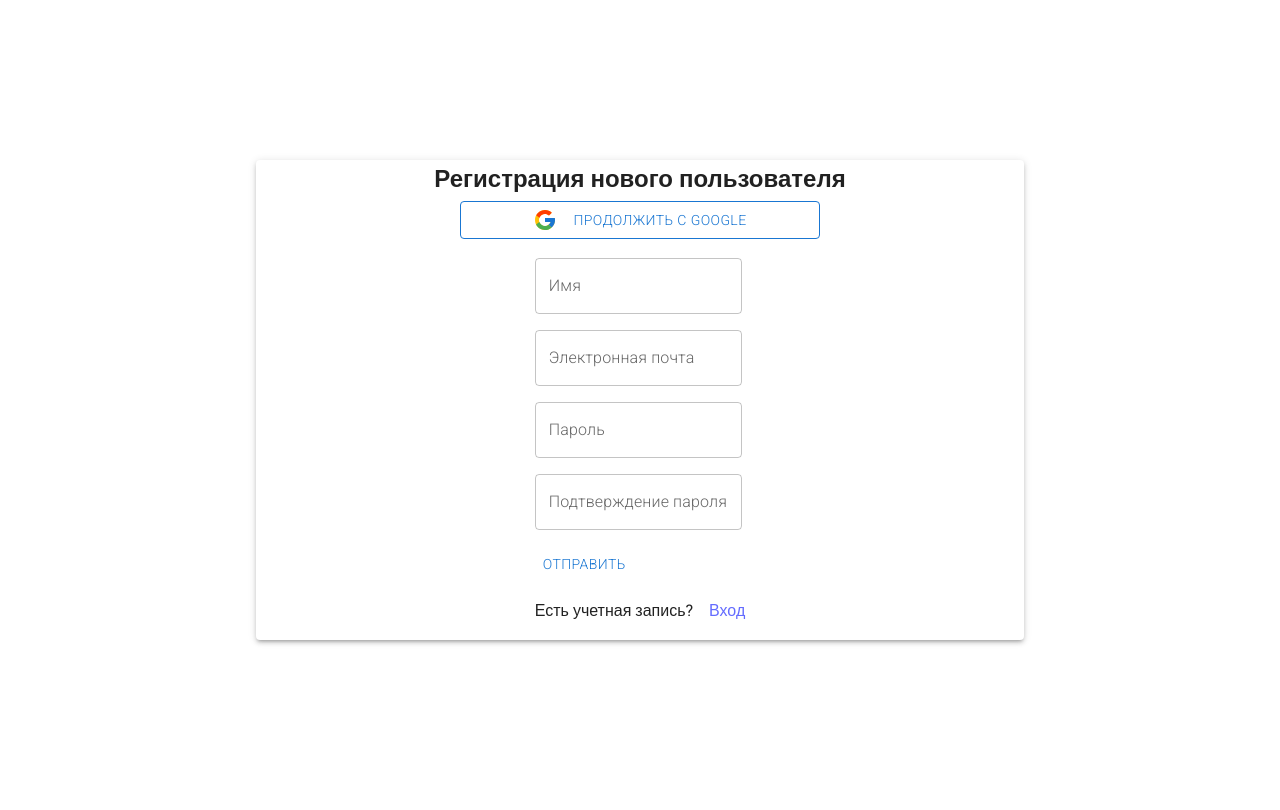
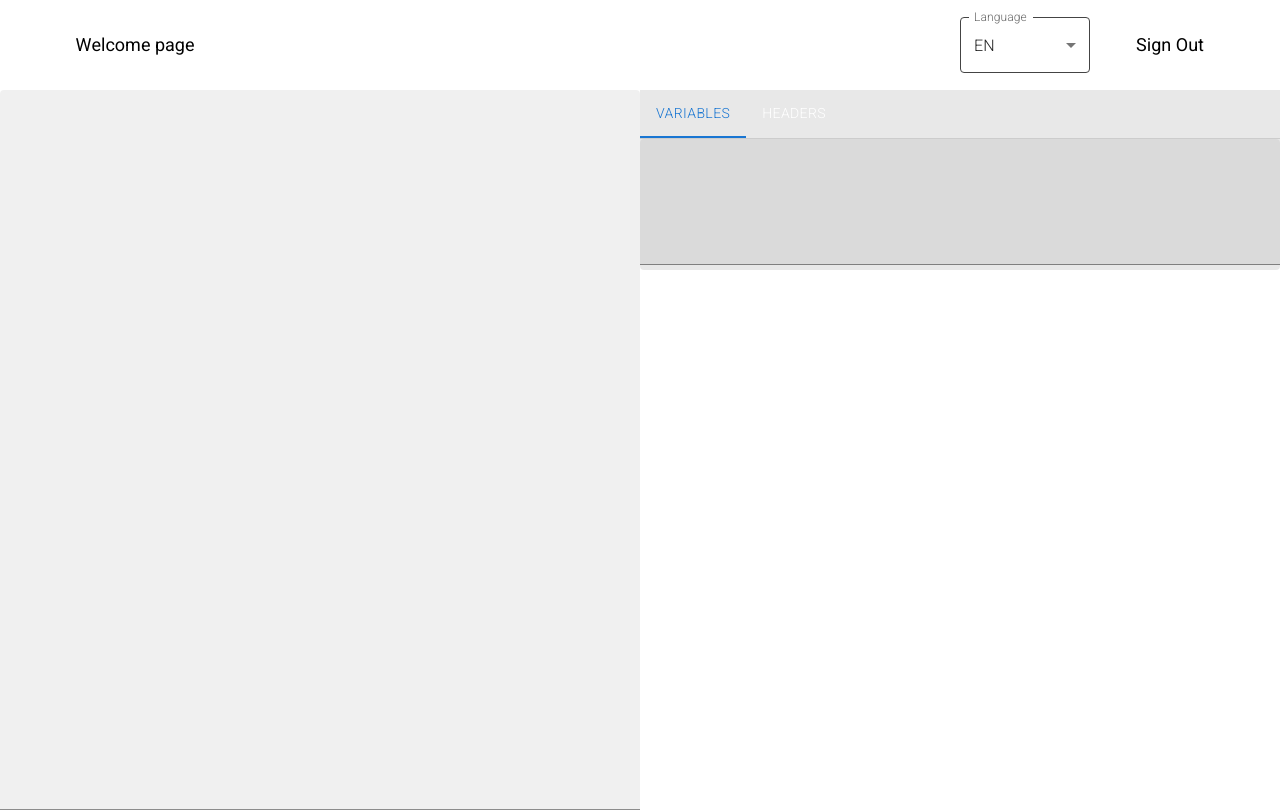
Before and after one commit to ppmarkek/Grafiql-app, a React (Vite) app: page / in a window 1280 px wide. Built offline with nearby package versions, Linux system fonts and the light colour scheme; no server answers.

Commit message:
feat: add inputs

```diff
--- a/package.json
+++ b/package.json
@@ -60,7 +60,7 @@
     "eslint": "^8.53.0",
     "eslint-plugin-react-hooks": "^4.6.0",
     "eslint-plugin-react-refresh": "^0.4.4",
-    "firebase-admin": "^12.0.0",
+    "firebase-admin": "^11.11.1",
     "firebase-functions-test": "^3.1.0",
     "jest": "^29.7.0",
     "jest-environment-jsdom": "^29.7.0",
--- a/src/App.tsx
+++ b/src/App.tsx
@@ -1,5 +1,6 @@
 import { useState } from 'react';
 import Header from './components/templates/Header/Header';
+import InputEntryPoint from './components/atoms/InputEntryPoint/InputEntryPoint';
 import { LanguageContext, Langs } from './components/Context/LenguageContext';
 
 function App() {
@@ -10,6 +11,7 @@ function App() {
   return (
     <LanguageContext.Provider value={{ language, setLanguage }}>
       <Header />
+      <InputEntryPoint />
     </LanguageContext.Provider>
   );
 }
--- /dev/null
+++ b/src/components/atoms/InputEntryPoint/InputEntryPoint.tsx
@@ -0,0 +1,69 @@
+import { Grid, Tabs } from '@mui/material';
+import { GridTabs, StyledTab, StyledTextField } from './style';
+import { useState } from 'react';
+
+interface TabPanelProps {
+  children?: React.ReactNode;
+  index: number;
+  value: number;
+}
+
+function CustomTabPanel(props: TabPanelProps) {
+  const { children, value, index, ...other } = props;
+
+  return (
+    <Grid
+      role="tabpanel"
+      hidden={value !== index}
+      id={`simple-tabpanel-${index}`}
+      aria-labelledby={`simple-tab-${index}`}
+      {...other}
+      height={'70%'}
+    >
+      {value === index && <Grid height={'100%'}>{children}</Grid>}
+    </Grid>
+  );
+}
+
+const InputEntryPoint = () => {
+  const [value, setValue] = useState(0);
+
+  const a11yProps = (index: number) => {
+    return {
+      id: `simple-tab-${index}`,
+      'aria-controls': `simple-tabpanel-${index}`,
+    };
+  };
+
+  const handleChange = (_event: React.SyntheticEvent, newValue: number) => {
+    setValue(newValue);
+  };
+
+  return (
+    <Grid container item xs={6} height={'90%'} flexDirection={'column'}>
+      <Grid container height={'100%'}>
+        <StyledTextField multiline variant="filled" />
+      </Grid>
+      <GridTabs container>
+        <Grid sx={{ borderBottom: 1, borderColor: 'divider' }}>
+          <Tabs
+            value={value}
+            onChange={handleChange}
+            aria-label="basic tabs example"
+          >
+            <StyledTab label="Variables" {...a11yProps(0)} />
+            <StyledTab label="Headers" {...a11yProps(1)} />
+          </Tabs>
+        </Grid>
+        <CustomTabPanel value={value} index={0}>
+          <StyledTextField multiline variant="filled" />
+        </CustomTabPanel>
+        <CustomTabPanel value={value} index={1}>
+          <StyledTextField multiline variant="filled" />
+        </CustomTabPanel>
+      </GridTabs>
+    </Grid>
+  );
+};
+
+export default InputEntryPoint;
--- /dev/null
+++ b/src/components/atoms/InputEntryPoint/style.ts
@@ -0,0 +1,26 @@
+import { Grid, Tab, TextField } from '@mui/material';
+import { styled } from '@mui/system';
+
+export const StyledTextField = styled(TextField)({
+  height: '100%',
+  width: '100%',
+  '.MuiInputBase-root': {
+    height: '100%',
+  },
+  textarea: {
+    color: '#fff',
+    height: '100% !important',
+  },
+});
+
+export const GridTabs = styled(Grid)({
+  flexDirection: 'column',
+  backgroundColor: 'rgba(0, 0, 0, 0.09)',
+  borderBottomLeftRadius: '4px',
+  borderBottomRightRadius: '4px',
+  height: '25%',
+});
+
+export const StyledTab = styled(Tab)({
+  color: '#fff',
+});
--- a/src/components/atoms/Text/Text.tsx
+++ b/src/components/atoms/Text/Text.tsx
@@ -24,7 +24,7 @@ type TextProps = {
     | 'ERROR'
     | Variant;
   small?: boolean;
-  children?: string | number;
+  children?: string | number | React.ReactNode;
   color?: string;
 };
 
--- a/src/main.tsx
+++ b/src/main.tsx
@@ -4,13 +4,14 @@ import './index.css';
 import { FirebaseAuthProvider } from './services/auth/firebase';
 import { BrowserRouter, Route, Routes } from 'react-router-dom';
 import SignUp from './pages/SignUp/SignUp';
+import App from './App';
 
 ReactDOM.createRoot(document.getElementById('root')!).render(
   <React.StrictMode>
     <FirebaseAuthProvider>
       <BrowserRouter>
         <Routes>
-          <Route path="/" element={<SignUp />} />
+          <Route path="/" element={<App />} />
         </Routes>
       </BrowserRouter>
     </FirebaseAuthProvider>
```
Also changed, not shown: 1 other file (tests, documents, lock files or other folders).
